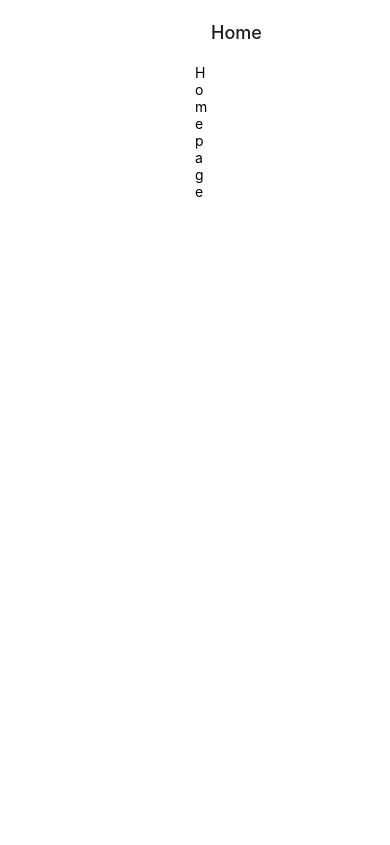
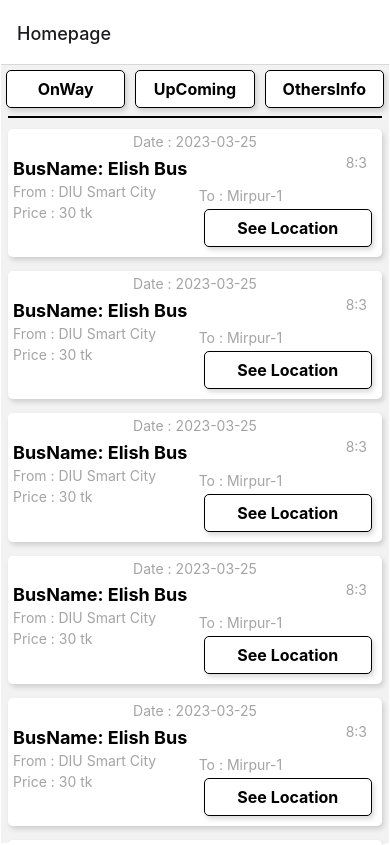
Before and after one commit to amandiu/Bus23, a React Native app: screen /Homepage in a window 390 px wide. Before the commit this address had no page. Shown: the top 845 px of the page. Built offline with nearby package versions, Linux system fonts and the light colour scheme.

Commit message:
homepage done

```diff
--- a/App.js
+++ b/App.js
@@ -4,11 +4,10 @@ import { StyleSheet, Text, View } from "react-native";
 import { NavigationContainer } from "@react-navigation/native";
 import { createNativeStackNavigator } from "@react-navigation/native-stack";
 import Homepage from "./Screen/Homepage";
-
+import Constants from 'expo-constants';
 
 
 const Stack = createNativeStackNavigator();
-
 export default function App() {
   return (
     <View style={styles.container}>
@@ -25,8 +24,8 @@ export default function App() {
 const Navigation = () => {
   return (
     <NavigationContainer>
-      <Stack.Navigator initialRouteName='Home'>
-        <Stack.Screen name="Home" component={Homepage} />
+      <Stack.Navigator>
+        <Stack.Screen  name="Homepage" component={Homepage} />
       </Stack.Navigator>
     </NavigationContainer>
   );
@@ -35,8 +34,6 @@ const Navigation = () => {
 const styles = StyleSheet.create({
   container: {
     flex: 1,
-    backgroundColor: "#fff",
-    alignItems: "center",
-    justifyContent: "center",
+    margin:1
   },
 });
--- /dev/null
+++ b/Component/Button.js
@@ -0,0 +1,34 @@
+import { Text, StyleSheet, TouchableOpacity } from "react-native";
+import React from "react";
+
+const Button = (props) => {
+  return (
+    <TouchableOpacity style={[styles.Button,styles.elevation] }>
+      <Text style={styles.Buttontext}>{props.title}</Text>
+    </TouchableOpacity>
+  );
+};
+
+export default Button;
+
+const styles = StyleSheet.create({
+  Button: {
+    flex: 1,
+    borderWidth: 0.3,
+    backgroundColor: 'white',
+    borderColor: 'black',
+    alignItems:"center",
+    paddingVertical: 8,
+    margin: 5,
+    borderRadius: 5,
+    shadowColor: "#000",
+    shadowOffset: { width: 2, height: 3 },
+    shadowOpacity: 0.15,
+    shadowRadius: 5,
+    elevation: 5,
+  },
+  Buttontext: {
+    fontSize: 16,
+    fontWeight: "700",
+  },
+});
--- /dev/null
+++ b/Component/Card.js
@@ -0,0 +1,71 @@
+import { View, Text, StyleSheet } from "react-native";
+import React from "react";
+import Button from "./Button";
+
+//Date formate start
+
+const date = new Date();
+// This arrangement can be altered based on how we want the date's format to appear.
+let currentdate = new Date().toJSON().slice(0, 10);
+
+//Date formate End
+
+//Time start
+
+let time = date.getHours() + ":" + date.getMinutes();
+
+const Card = () => {
+  return (
+    <View style={styles.Cardstyle}>
+      <View style={styles.date}>
+        <Text style={styles.dateText}>Date : {currentdate}</Text>
+      </View>
+      <View style={{ alignItems: "flex-end", marginRight: 15 }}>
+        <Text style={styles.dateText}>{time}</Text>
+      </View>
+
+      <View style={styles.Cardbody}>
+        <View style={{flex:2, marginTop: "-5%" }}>
+          <Text style={{ fontSize: 18, fontWeight: "700" }}>BusName: Elish Bus</Text>
+          <Text style={styles.dateText}>From : DIU Smart City</Text>
+          <Text style={styles.dateText}>Price : 30 tk</Text>
+        </View>
+
+        <View style={{ marginLeft:'2%',flex:2,marginTop:"2%"}}>
+          <Text style={styles.dateText}>To : Mirpur-1</Text>
+          <Button title="See Location" />
+        </View>
+      </View>
+    </View>
+  );
+};
+
+export default Card;
+
+const styles = StyleSheet.create({
+  Cardstyle: {
+    backgroundColor: "white",
+    borderRadius: 5,
+    borderRadius: 5,
+    shadowColor: "#000",
+    shadowOffset: { width: 2, height: 3 },
+    shadowOpacity: 0.15,
+    shadowRadius: 5,
+    elevation: 5,
+    margin: 7,
+  },
+  date: {
+    justifyContent: "center",
+    alignItems: "center",
+  },
+  dateText: {
+    fontWeight: "400",
+    color: "#A4A4A4",
+    fontSize: 14,
+    marginTop: 4,
+  },
+  Cardbody: {
+    flexDirection: "row",
+    padding:5,
+  },
+});
--- a/Screen/Homepage.js
+++ b/Screen/Homepage.js
@@ -1,12 +1,43 @@
 import React from "react";
-import { View, Text } from "react-native";
+import { View, StyleSheet, Text, ScrollView } from "react-native";
+import Button from "../Component/Button";
+import Card from "../Component/Card";
 
 const Homepage = ({ navigation }) => {
   return (
     <View>
-      <Text>Homepage</Text>
+      <View style={styles.buttonBox}>
+        <Button title="OnWay" />
+        <Button title="UpComing" />
+        <Button title="OthersInfo" />
+      </View>
+      <View style={styles.buttonBar}></View>
+      <ScrollView>
+        <View style={{marginBottom:'20%',marginTop:"1%"}}>
+          <Card />
+          <Card />
+          <Card />
+          <Card />
+          <Card />
+          <Card />
+          <Card />
+        </View>
+      </ScrollView>
     </View>
   );
 };
 
 export default Homepage;
+
+const styles = StyleSheet.create({
+  buttonBox: {
+    flexDirection: "row",
+  },
+  buttonBar: {
+    height: 2,
+    backgroundColor: "black",
+    marginTop: 3,
+    marginRight: 7,
+    marginLeft: 7,
+  },
+});
--- a/package.json
+++ b/package.json
@@ -9,6 +9,7 @@
     "web": "expo start --web"
   },
   "dependencies": {
+    "@expo/webpack-config": "^18.0.1",
     "@react-native-masked-view/masked-view": "^0.2.8",
     "@react-navigation/native": "^6.1.6",
     "@react-navigation/native-stack": "^6.9.12",
@@ -16,10 +17,13 @@
     "expo": "~48.0.4",
     "expo-status-bar": "~1.4.4",
     "react": "18.2.0",
+    "react-dom": "18.2.0",
     "react-native": "0.71.3",
     "react-native-gesture-handler": "^2.9.0",
+    "react-native-maps": "^1.4.0",
     "react-native-safe-area-context": "4.5.0",
-    "react-native-screens": "~3.20.0"
+    "react-native-screens": "~3.20.0",
+    "react-native-web": "~0.18.10"
   },
   "devDependencies": {
     "@babel/core": "^7.20.0"
```
Also changed, not shown: 1 other file (tests, documents, lock files or other folders).
